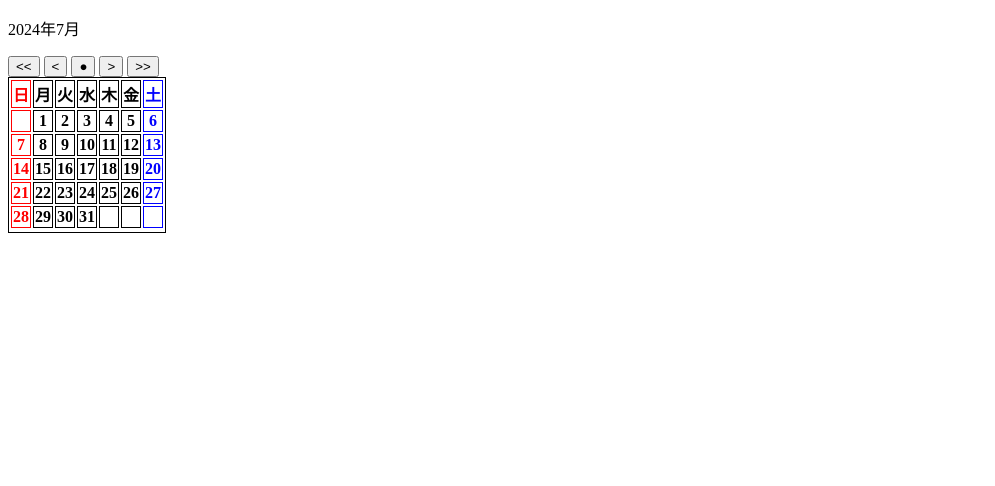
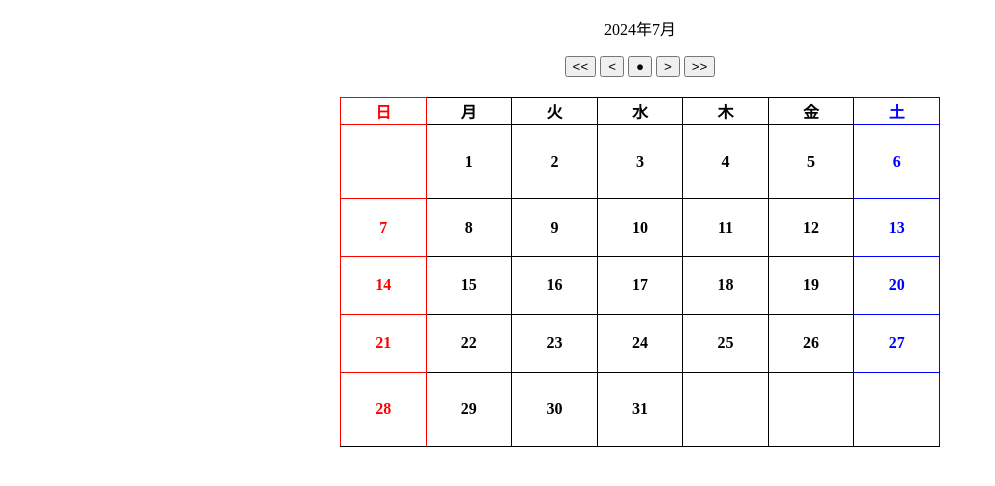
Before and after one commit to kamedayasuchika/calendar, a plain HTML site: page index.html in a window 1280 px wide. Shown: the whole page, without its empty margins (0-995 px from the left). Drawn offline with Linux system fonts and the light colour scheme.

Commit message:
CSSの変更

```diff
--- a/script.js
+++ b/script.js
@@ -30,7 +30,6 @@ function CalendarTable(){
 
     var year = today.getFullYear();
     var month = today.getMonth();
-    console.log(month);
     var startDayOfWeek = new Date(year, month, 1).getDay();
     var monthOfEndDay = new Date(year, month + 1, 0).getDate();
     var countDay = 0;
@@ -62,7 +61,7 @@ function CalendarTable(){
                 countjoin++;
             }else if(t < 5){
                 const tbody_td = document.createElement("th");
-                const textday = document.createTextNode("");
+                const textday = document.createTextNode("　");
                 tbody_td.appendChild(textday);
                 tbody_tr.appendChild(tbody_td);
             }
--- a/style.css
+++ b/style.css
@@ -1,5 +1,13 @@
+.all_area{
+    text-align: center;
+}
+
 table{
     border: solid black 1px;
+    min-width: 600px;
+    height: 350px;
+    margin: 20px auto 0;
+    border-collapse: collapse;
 }
 
 th{
```
Also changed, not shown: index.html (+1 -0 lines).
